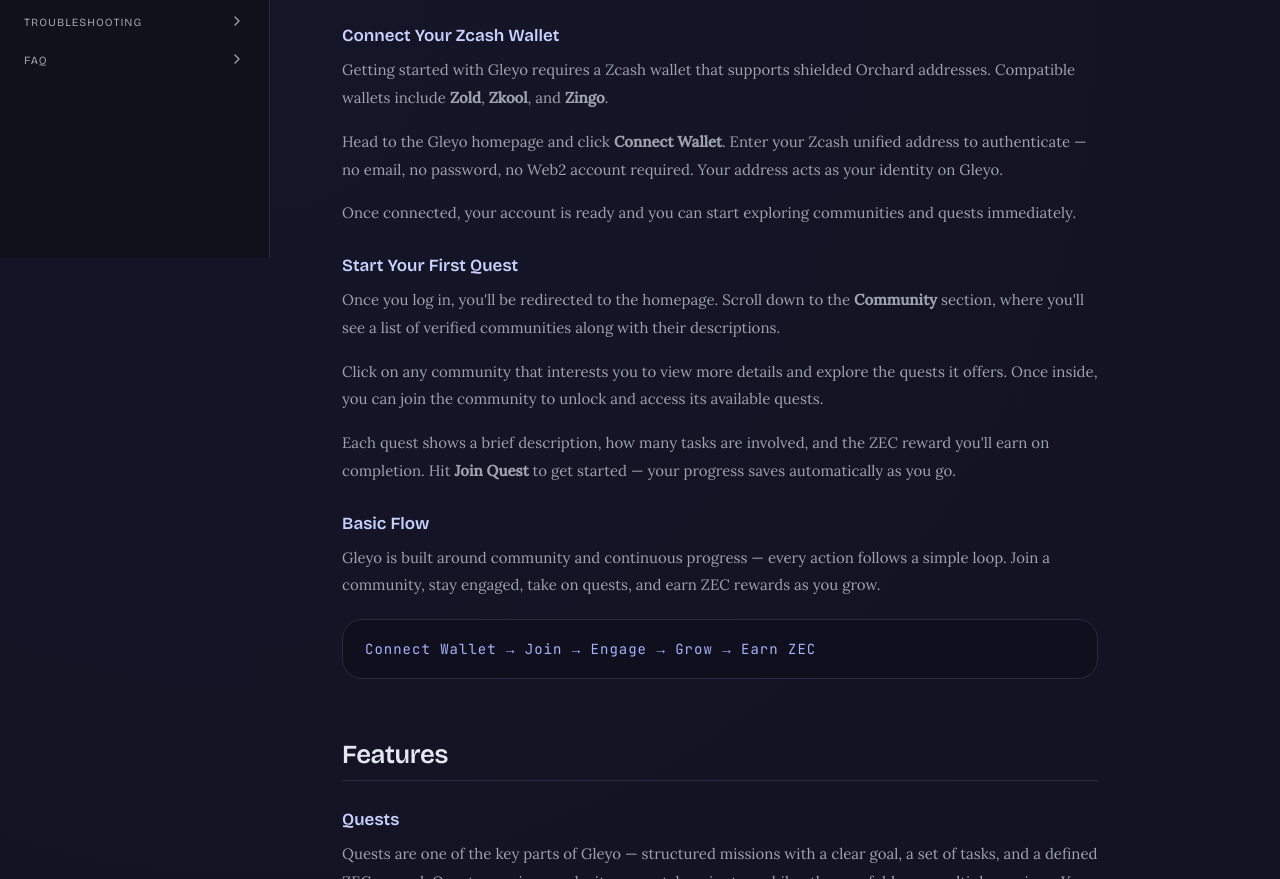
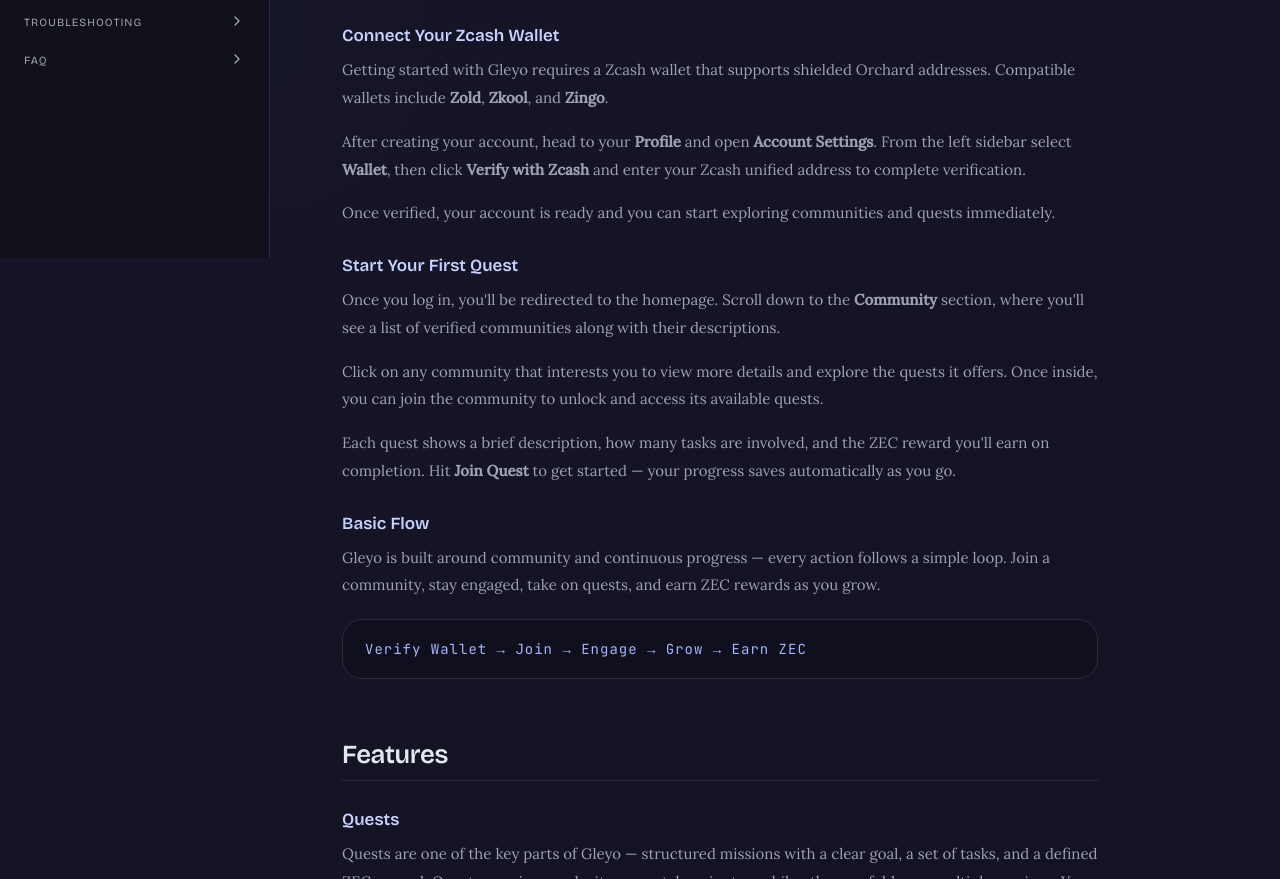
Before and after one commit to gilmorre/gleyo-Zechub-, a plain HTML site: page templates/documentation.html in a window 1280 px wide. Shown: the part 542-1421 px from the top of the page. Drawn offline with nearby package versions, Linux system fonts and the light colour scheme.

Commit message:
Fix documentation

```diff
--- a/static/pay.js
+++ b/static/pay.js
@@ -107,7 +107,6 @@ checkPaidBtn.addEventListener('click', () => {
         localStorage.removeItem('last_payment_id');
 
         sessionStorage.setItem("paid_payment_id", currentPaymentId);
-        sessionStorage.setItem("communityBackRoute", `/${communitySlug}/quest/admin`);
         audio.currentTime = 0;
         audio.play().catch(() => {});
         statusDiv.innerHTML = `
--- a/templates/documentation.html
+++ b/templates/documentation.html
@@ -363,18 +363,56 @@
     <h2>Getting Started</h2>
 
     <h3>Connect Your Zcash Wallet</h3>
-    <p>Getting started with Gleyo requires a Zcash wallet that supports shielded Orchard addresses. Compatible wallets include <strong>Zold</strong>, <strong>Zkool</strong>, and <strong>Zingo</strong>.</p>
-    <p>Head to the Gleyo homepage and click <strong>Connect Wallet</strong>. Enter your Zcash unified address to authenticate — no email, no password, no Web2 account required. Your address acts as your identity on Gleyo.</p>
-    <p>Once connected, your account is ready and you can start exploring communities and quests immediately.</p>
+
+    <p>
+      Getting started with Gleyo requires a Zcash wallet that supports shielded
+      Orchard addresses. Compatible wallets include <strong>Zold</strong>,
+      <strong>Zkool</strong>, and <strong>Zingo</strong>.
+    </p>
+
+    <p>
+      After creating your account, head to your <strong>Profile</strong> and open
+      <strong>Account Settings</strong>. From the left sidebar select
+      <strong>Wallet</strong>, then click <strong>Verify with Zcash</strong> and
+      enter your Zcash unified address to complete verification.
+    </p>
+
+    <p>
+      Once verified, your account is ready and you can start exploring
+      communities and quests immediately.
+    </p>
 
     <h3 id="first-quest">Start Your First Quest</h3>
-    <p>Once you log in, you'll be redirected to the homepage. Scroll down to the <strong>Community</strong> section, where you'll see a list of verified communities along with their descriptions.</p>
-    <p>Click on any community that interests you to view more details and explore the quests it offers. Once inside, you can join the community to unlock and access its available quests.</p>
-    <p>Each quest shows a brief description, how many tasks are involved, and the ZEC reward you'll earn on completion. Hit <strong>Join Quest</strong> to get started — your progress saves automatically as you go.</p>
+
+    <p>
+      Once you log in, you'll be redirected to the homepage. Scroll down to the
+      <strong>Community</strong> section, where you'll see a list of verified
+      communities along with their descriptions.
+    </p>
+
+    <p>
+      Click on any community that interests you to view more details and explore
+      the quests it offers. Once inside, you can join the community to unlock and
+      access its available quests.
+    </p>
+
+    <p>
+      Each quest shows a brief description, how many tasks are involved, and the
+      ZEC reward you'll earn on completion. Hit <strong>Join Quest</strong> to
+      get started — your progress saves automatically as you go.
+    </p>
 
     <h3 id="flow">Basic Flow</h3>
-    <p>Gleyo is built around community and continuous progress — every action follows a simple loop. Join a community, stay engaged, take on quests, and earn ZEC rewards as you grow.</p>
-    <div class="code-flow">Connect Wallet → Join → Engage → Grow → Earn ZEC</div>
+
+    <p>
+      Gleyo is built around community and continuous progress — every action
+      follows a simple loop. Join a community, stay engaged, take on quests, and
+      earn ZEC rewards as you grow.
+    </p>
+
+    <div class="code-flow">
+      Verify Wallet → Join → Engage → Grow → Earn ZEC
+    </div>
   </section>
 
   <section id="quests">
```
Also changed, not shown: static/community_settings.js (deleted).
